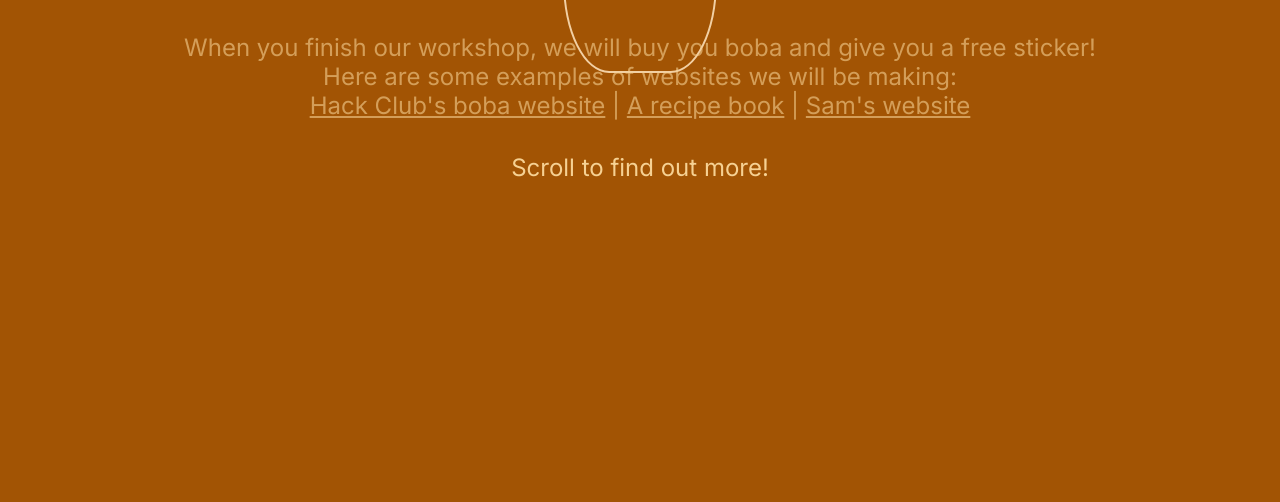
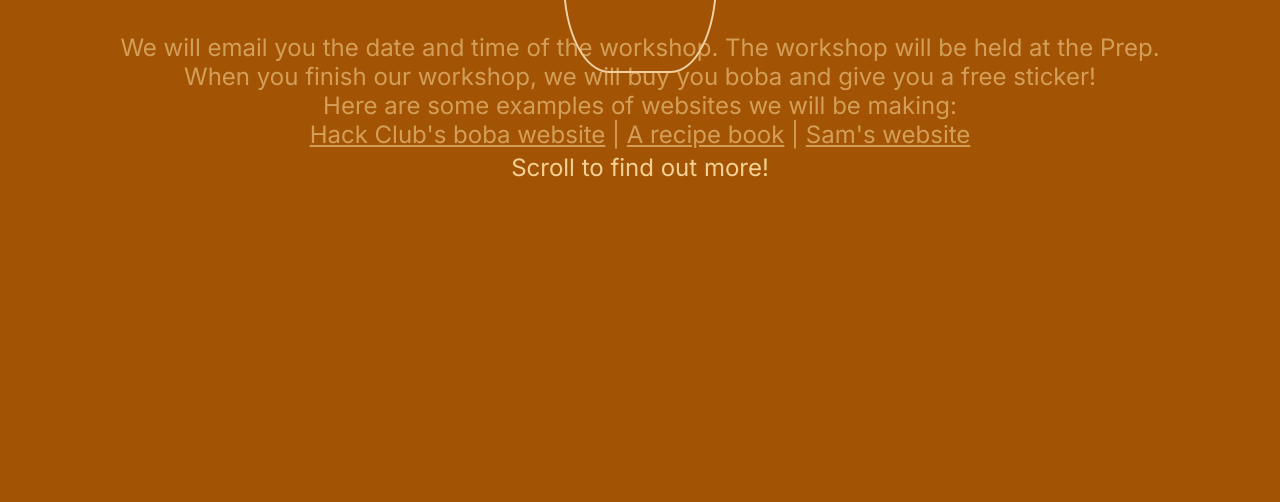
Before and after one commit to thecashmoney/fpa-boba, a plain HTML site: page index.html in a window 1280 px wide. Shown: the part 591-1093 px from the top of the page. Drawn offline with Linux system fonts and the light colour scheme.

Commit message:
add notice on date and time

```diff
--- a/index.html
+++ b/index.html
@@ -30,7 +30,10 @@
             <div class="boba" style="left: 75%;"></div>
         </div>
         <p class="disappearOnScroll">Scroll to find out more!</p>
-        <p class="appearAtEnd">When you finish our workshop, we will buy you boba and give you a free sticker!
+        <p class="appearAtEnd">
+            We will email you the date and time of the workshop. The workshop will be held at the Prep.
+            <br>
+            When you finish our workshop, we will buy you boba and give you a free sticker!
             <br>
             Here are some examples of websites we will be making:
             <br>
```
